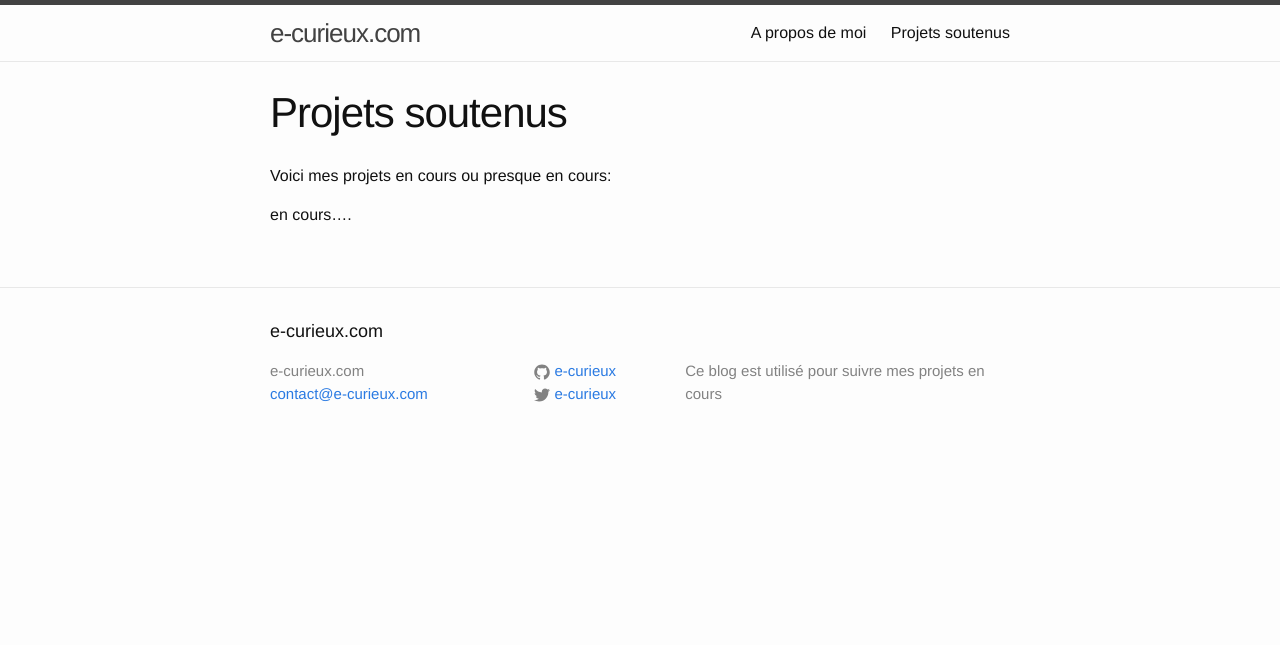
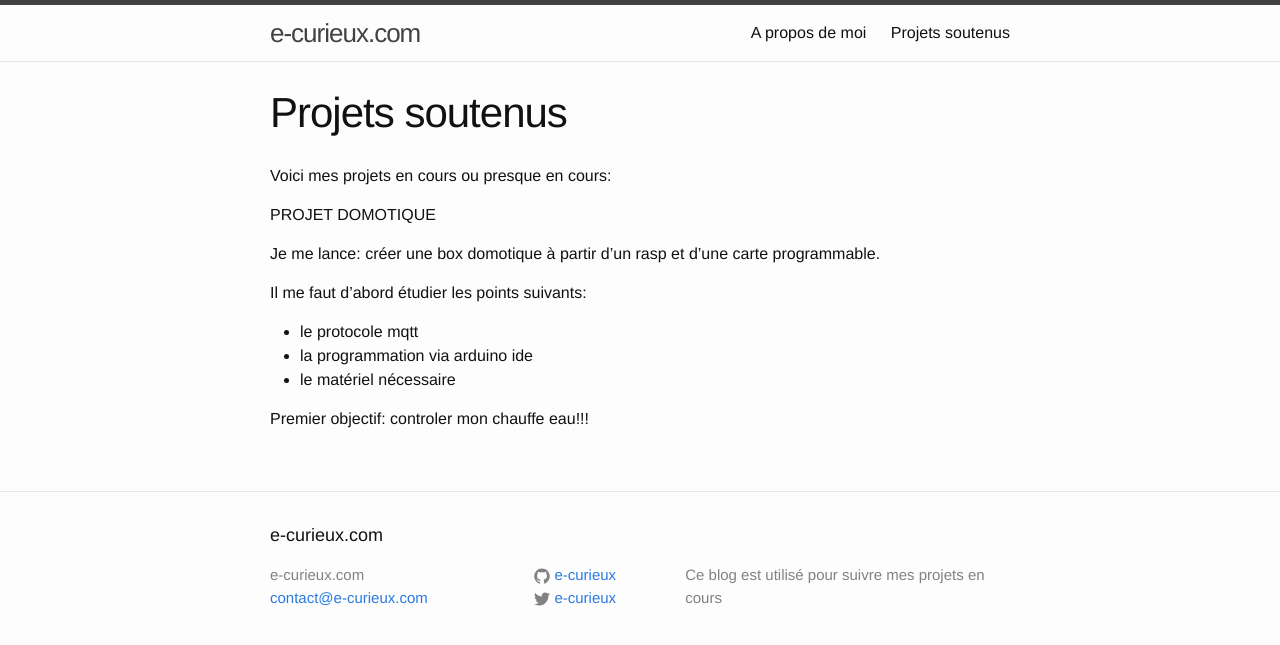
Before and after one commit to e-curieux/e-curieux.github.io, a Jekyll site: the page built from projets.md, in a window 1280 px wide. Shown: the top 645 px of the page. Built offline with Jekyll 4.4.1, drawn with Linux system fonts in a browser that asks for light colours.

Commit message:
20180627

```diff
--- a/projets.md
+++ b/projets.md
@@ -6,4 +6,13 @@ permalink: /projets/
 
 Voici mes projets en cours ou presque en cours:
 
-en cours....
+PROJET DOMOTIQUE
+
+Je me lance: créer une box domotique à partir d'un rasp et d'une carte programmable.
+
+Il me faut d'abord étudier les points suivants:
+- le protocole mqtt
+- la programmation via arduino ide
+- le matériel nécessaire
+
+Premier objectif: controler mon chauffe eau!!!
```
